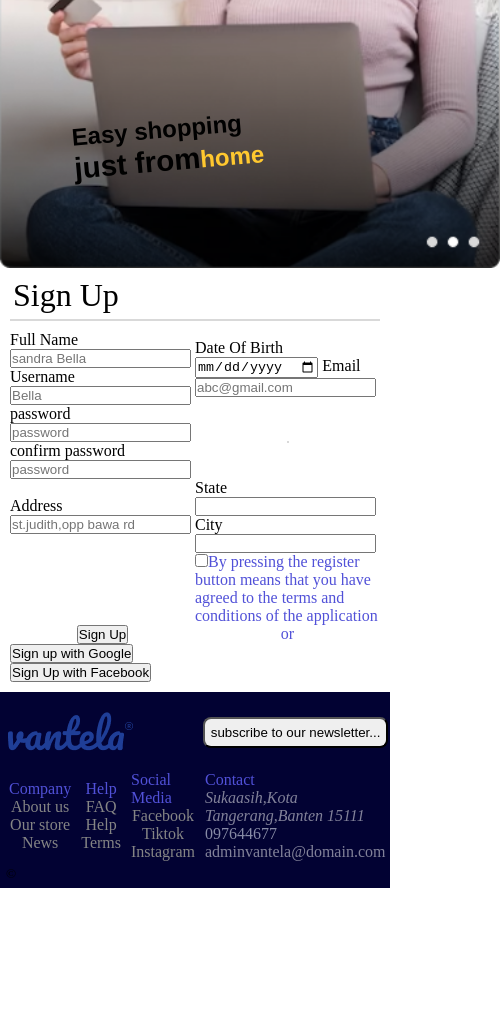
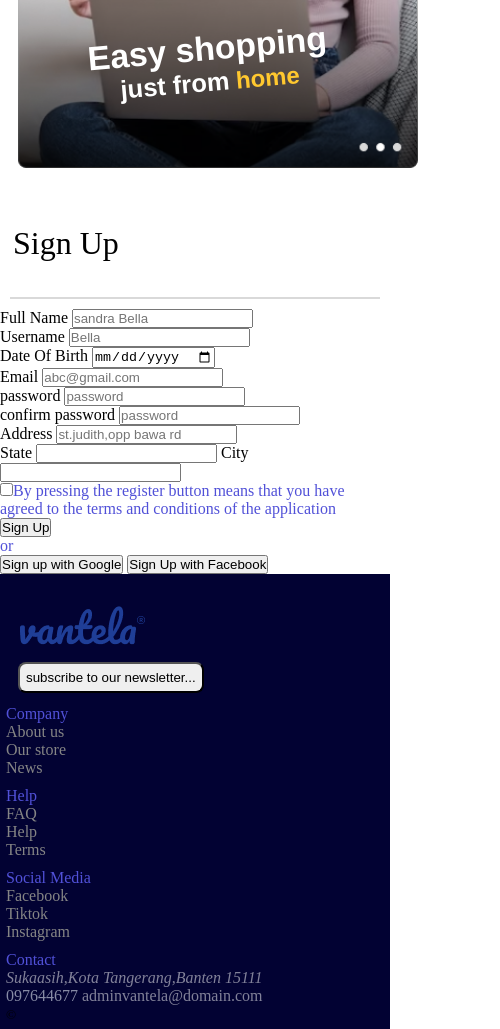
Before and after one commit to Bellasandra25/E-Commerce-javascript-class, a plain HTML site: page signup.html in a window 390 px wide. Shown: the part 486-1515 px from the top of the page, 500 px wide, since content can reach past the window. Before the commit the page ends 1374 px from the top, so only its background shows below. Drawn offline with Linux system fonts and the light colour scheme.

Commit message:
latest commiit

```diff
--- a/index.css
+++ b/index.css
@@ -57,51 +57,6 @@ color: rgb(4, 4, 167);
     padding-left: 2rem;
 
 }
-/* .img{
-	position: relative;
-	width: 500px;
-}
-.img img{
-	width: 100%;
-	height: auto;
-}
-.imgword{
-
-     position: absolute;
-     width: 357.19px;
-	 height: 92px;
-     top: 400.7px;
-     left: -18px;
-     rotate: -5deg;
-      font-size: 37px;
-      font-family: Arial, sans-serif;
-      font-weight: bold;
-      color: white;
-      padding: 3px;
-     font-style: italic;
-     line-height: 45.88px;
-     text-align: center;
-
-}
-.just{
-	font-family: Arial, sans-serif;
-font-size: 29.5px;
-font-style: italic;
-font-weight: 800;
-line-height: 36.7px;
-text-align: center;
-
-}
-.home{
-	font-family: Arial, sans-serif;
-	font-size: 28px;
-	font-style: italic;
-	font-weight: 800;
-	line-height: 36.7px;
-	text-align: center;
-
-	color:rgb(255, 200, 47) ;
-} */
 
 /* mobile menu */
 .mobilenavmenu,
@@ -142,9 +97,13 @@ text-align: center;
 		top: 100%;
 		z-index: 9;
 	}
+	.img{
+		padding: 18px;
+	}
 	h2{
 		padding:4px;
-		margin-left: 9px;
+		margin:30px 9px;
+
 		font-size:32px ;
 		font-weight: 500;
 		line-height: 38.73px;
@@ -152,23 +111,18 @@ text-align: center;
 	  .line4{
 		  margin-left: 10px;
 		  margin-right: 10px;
+		  margin-bottom: 10px;
 		border: 1px solid #D9D9D9;
 		top: 295px;
 	  }
-	  .line{
-		margin-left: 10px;
-		margin-right: 10px;
-	  border: 1px solid #D9D9D9;
-	  top: 295px;
-	}
-	  .form{
+	  /* .form{
 
-		  display: grid;
+		  /* display: grid;
 		  place-items: center;
-		  grid-template-columns: 1fr 1fr;
-		  margin: 10px;
+		  grid-template-columns: 1fr;
+		  margin: 10px;  */
 
-	  }
+	  } */
 	.name{
 		display: flex;
 		flex-direction: row;
@@ -178,32 +132,29 @@ text-align: center;
 
  .footer{
 	background-color: rgb(2, 2, 51);
-	padding: 6px;
-	display: grid;
+	 padding: 6px;
+	 /* display: grid; */
  }
  .subbtn{
 	padding: 6px;
 	border-radius: 8px;
  }
 .subscribe{
-display: flex;
-align-items: center;
-justify-content: space-between;
+display: grid;
+place-items:start ;
+margin: 12px;
+/* justify-content: space-between; */
 }
 .socials{
 display: grid;
-grid-template-columns: 1fr 1fr 1fr 1fr;
-place-items: center;
+/* grid-template-columns: 1fr ; */
+/* place-items: center; */
 gap: 10px;
-margin: 3px;
 }
 .company{
 	display: grid;
-	place-items: center;
 
 }
 p{
 	color: rgb(81, 81, 216);
 }
-
-}
--- a/index.js
+++ b/index.js
@@ -21,22 +21,27 @@ mobileClose.addEventListener('click', function() {
       const textDiv = document.createElement('div');
       let span = document.createElement('span');
       span.innerHTML='Easy shopping '
-
+      span.style.fontSize = '33.7px';
+      span.style.color="white";
       let span1 = document.createElement('span');
      span1.innerHTML = 'just from';
-     span1.style.fontSize = '29.5px';
+     span1.style.fontSize = '25.5px';
+     span1.style.alignItems="center";
+     span1.style.color="white";
      let span2 = document.createElement('span');
      span2.innerHTML = 'home';
      span2.style.color = 'rgb(255, 200, 47)';
       textDiv.appendChild(span);
       textDiv.innerHTML += '<br>';
       textDiv.appendChild(span1);
+      textDiv.innerHTML+=' ';
       textDiv.appendChild(span2);
       textDiv.style.position = 'absolute';
       textDiv.style.width ='357.19px'
       textDiv.style.height='92px'
-      textDiv.style.top = '420.7px';
-      textDiv.style.left = '62.7px';
+      textDiv.style.top = '340.7px';
+      textDiv.style.textAlign='center'
+      textDiv.style.left = '30px';
       textDiv.style.rotate ='-5deg'
       textDiv.style.fontSize = '24px';
       textDiv.style.fontFamily = 'Arial';
--- a/signup.html
+++ b/signup.html
@@ -59,7 +59,7 @@
       </div>
     </header>
     <div style="position: relative; display: inline-block;" class="img">
-      <img width="500px" src="./images/Group 2.png" alt="" />
+      <img width="400px" src="./images/Group 2.png" alt="" />
     </div>
     <h2>Sign Up</h2>
     <div class="line4"></div>
@@ -78,6 +78,8 @@
         <div>
           <label for="date">Date Of Birth</label>
           <input type="date" name=" " id="D.O.B" placeholder="06/07/2000" />
+          </div>
+          <div>
           <label for="email">Email</label>
           <input
             type="email"
@@ -90,6 +92,8 @@
         <div>
           <label for="password">password</label>
           <input type="password" id="pword" placeholder="password" />
+        </div>
+         <div>
           <label for="password"> confirm password</label>
           <input type="password" id="p.word" placeholder="password" />
         </div>
```
Also changed, not shown: signin.html (added, +18 -0 lines).
